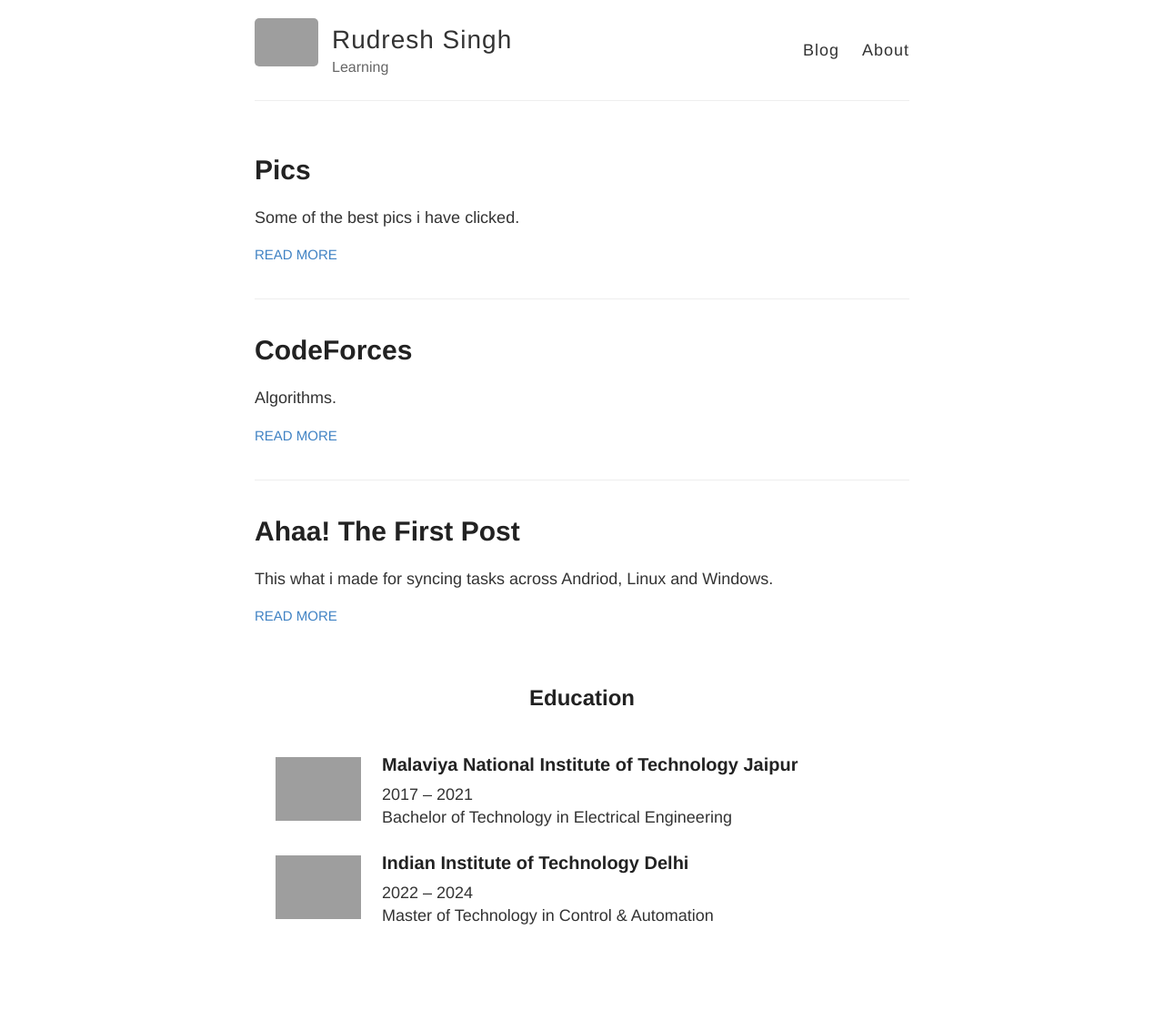
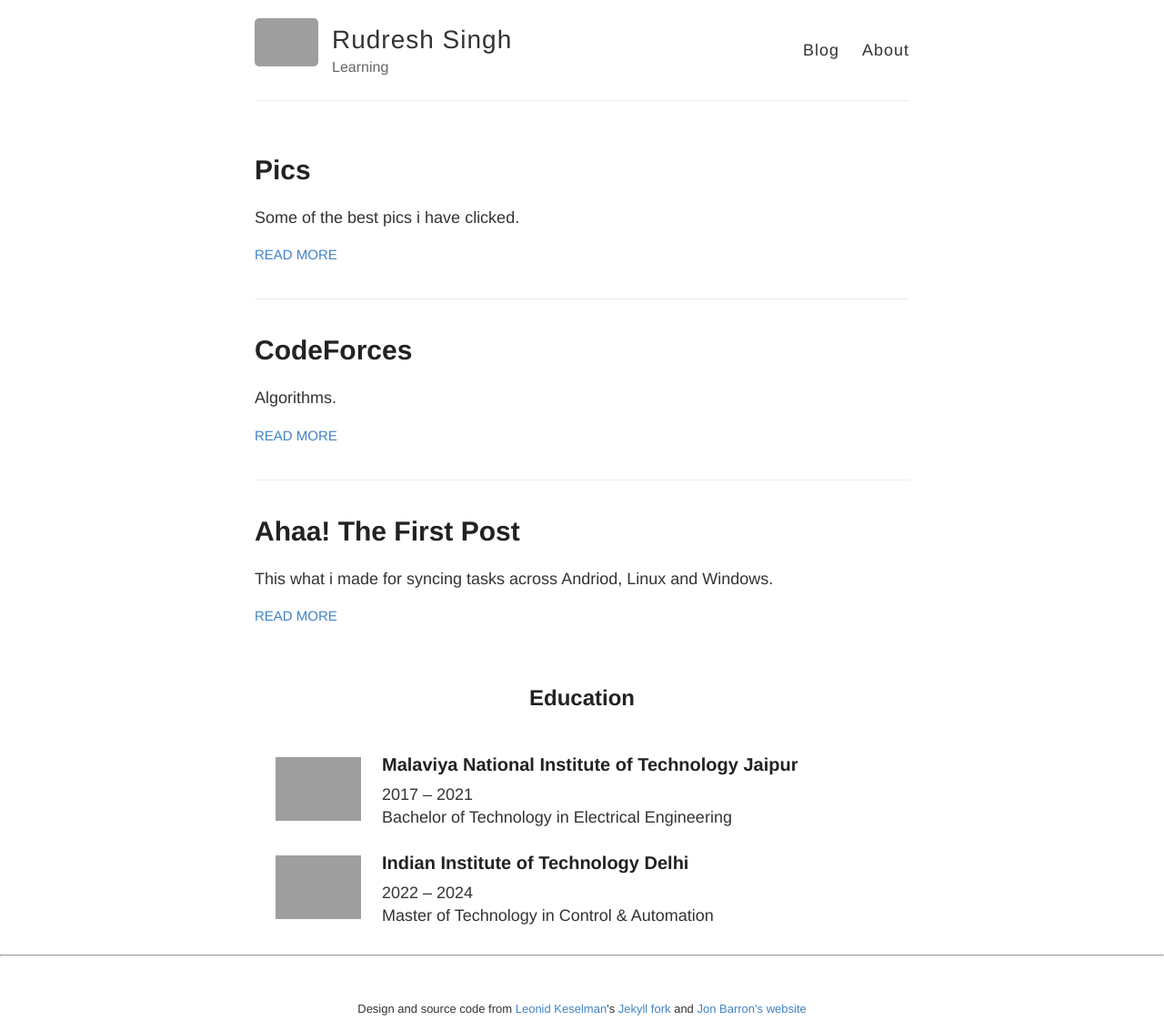
Before and after one commit to Ruudddiiii/ruudddiiii.github.io, a Jekyll site: the page built from index.html, in a window 1280 px wide, cut to the strip 0-1133 px from the top of the page. Shown: the whole strip at 91% size. Built offline with Jekyll 4.4.1, drawn with Linux system fonts in a browser that asks for light colours; before the commit the page ends 1040 px from its top, so only the background shows below that; grey boxes are pictures that could not be loaded.

Commit message:
Update default.html

```diff
--- a/_layouts/default.html
+++ b/_layouts/default.html
@@ -41,6 +41,8 @@
       {{ content }}
       </div>
 
+<!--     College -->
+
       <div class="container" style="margin-top: 40px;">
       <h2 style="text-align: center;">Education</h2>
 
@@ -67,5 +69,18 @@
       </table>
     </div>
 
+  <!-- Credits -->
+        <table style="width:100%;border:0px;border-spacing:0px;border-collapse:separate;margin-right:auto;margin-left:auto;">
+          <tr>
+            <hr>
+            <td style="padding:0px">
+              <br>
+              <p style="text-align:center;font-size:small;">
+                Design and source code from  <a href="https://leonidk.com/">Leonid Keselman</a>'s <a href="https://github.com/leonidk/new_website">Jekyll fork</a> and <a style="font-size:small;" href="https://jonbarron.info">Jon Barron's website</a>
+              </p>
+            </td>
+          </tr>
+        </table>
+
 </body>
 </html>
```
